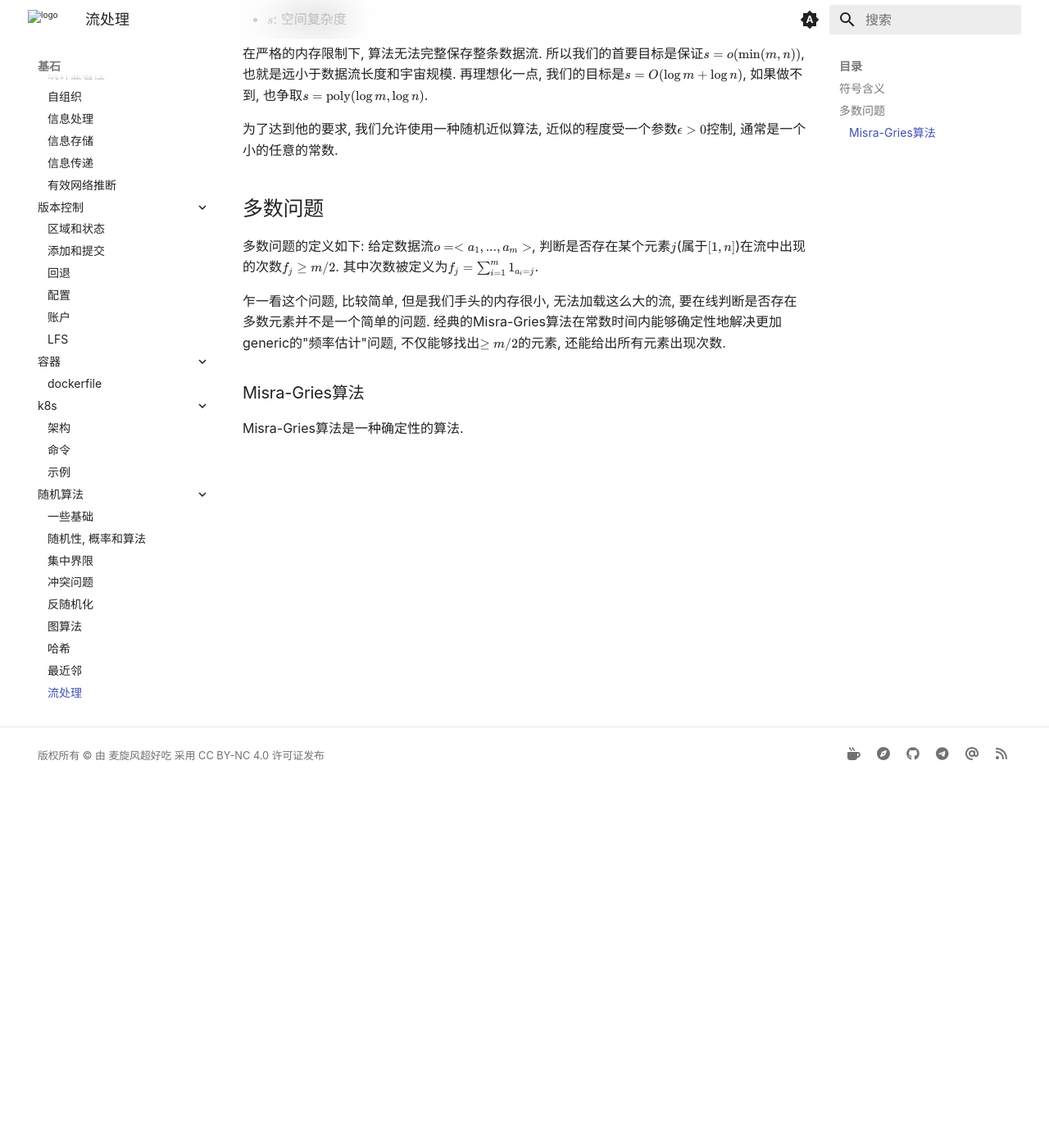
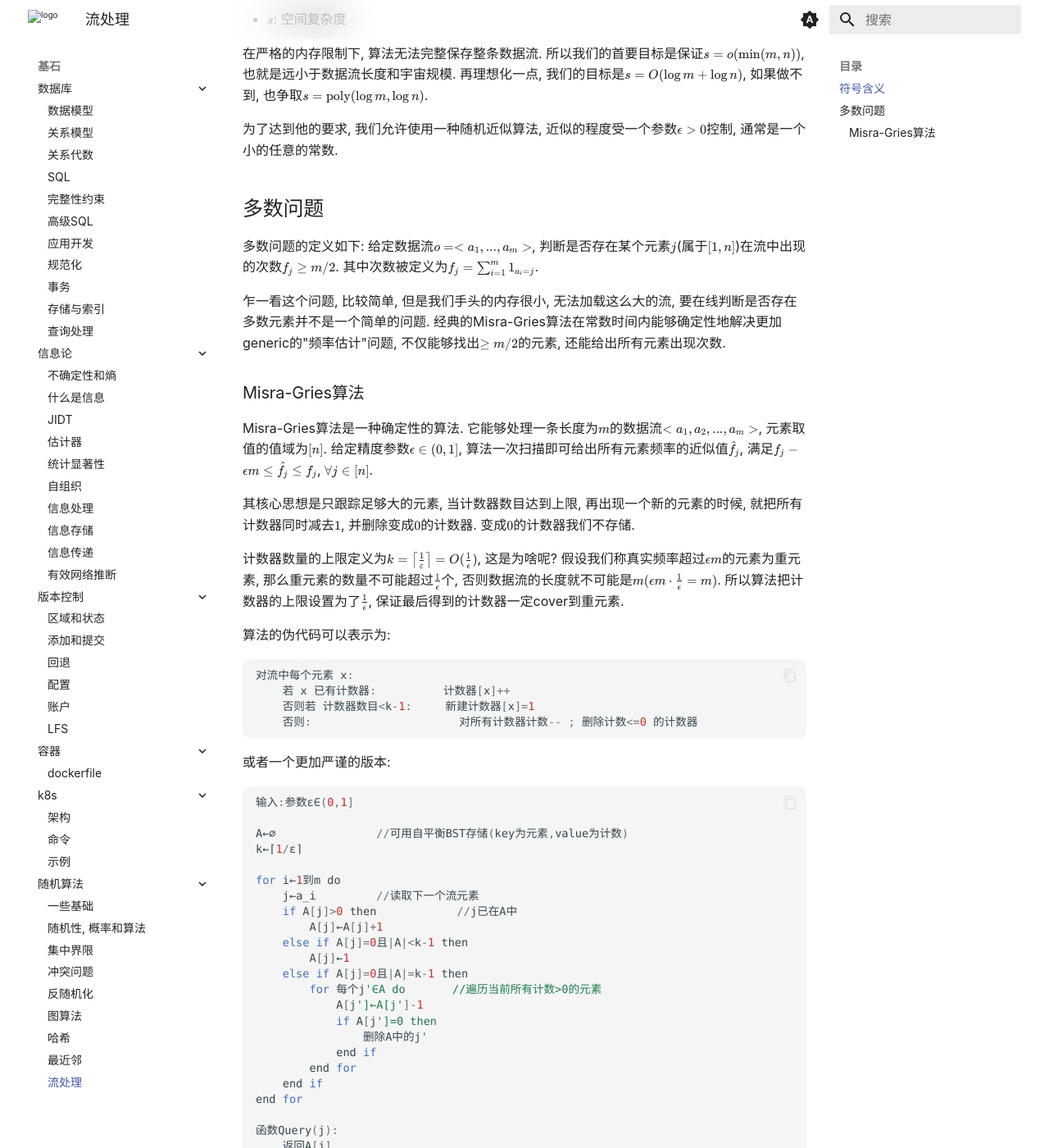
Before and after one commit to ricolxwz/note, an MkDocs documentation site: the page built from docs/general/randomised-algorithm/streaming.md, in a window 1280 px wide and 1400 px high, scrolled down 443 px. Shown: the whole window at 82% size. Built offline with MkDocs 1.6.1 and Material for MkDocs 9.7.7, drawn with Linux system fonts in a browser that asks for light colours; some web fonts are replaced; a style sheet for code colours, icons or effects is not loaded; some of the changed text lies outside the part shown.

````diff
--- a/docs/general/randomised-algorithm/streaming.md
+++ b/docs/general/randomised-algorithm/streaming.md
@@ -23,4 +23,49 @@
 
 ### Misra-Gries算法
 
-Misra-Gries算法是一种确定性的算法.
+Misra-Gries算法是一种确定性的算法. 它能够处理一条长度为$m$的数据流$<a_1, a_2, ..., a_m>$, 元素取值的值域为$[n]$. 给定精度参数$\epsilon\in (0, 1]$, 算法一次扫描即可给出所有元素频率的近似值$\hat{f_j}$, 满足$f_j-\epsilon m\leq \hat{f}_j\leq f_j$, $\forall j\in [n]$.
+
+其核心思想是只跟踪足够大的元素, 当计数器数目达到上限, 再出现一个新的元素的时候, 就把所有计数器同时减去$1$, 并删除变成$0$的计数器. 变成$0$的计数器我们不存储.
+
+计数器数量的上限定义为$k=\bigl\lceil\frac{1}{ε}\bigr\rceil=O(\frac{1}{\epsilon})$, 这是为啥呢? 假设我们称真实频率超过$\epsilon m$的元素为重元素, 那么重元素的数量不可能超过$\frac{1}{\epsilon}$个, 否则数据流的长度就不可能是$m(\epsilon m\cdot \frac{1}{\epsilon}=m)$. 所以算法把计数器的上限设置为了$\frac{1}{\epsilon}$, 保证最后得到的计数器一定cover到重元素.
+
+算法的伪代码可以表示为:
+
+```
+对流中每个元素 x:
+    若 x 已有计数器:          计数器[x]++
+    否则若 计数器数目<k-1:     新建计数器[x]=1
+    否则:                      对所有计数器计数-- ; 删除计数<=0 的计数器
+```
+
+或者一个更加严谨的版本:
+
+```
+输入:参数ε∈(0,1]
+
+A←∅               //可用自平衡BST存储(key为元素,value为计数)
+k←⌈1/ε⌉
+
+for i←1到m do
+    j←a_i         //读取下一个流元素
+    if A[j]>0 then            //j已在A中
+        A[j]←A[j]+1
+    else if A[j]=0且|A|<k-1 then
+        A[j]←1
+    else if A[j]=0且|A|=k-1 then
+        for 每个j'∈A do       //遍历当前所有计数>0的元素
+            A[j']←A[j']-1
+            if A[j']=0 then
+                删除A中的j'
+            end if
+        end for
+    end if
+end for
+
+函数Query(j):
+    返回A[j]
+```
+
+下面我们来论证一下这个算法的复杂度. 数组$A$里面最多只会存$k=O(\frac{1}{\epsilon})$个计数器, 每个计数器需要存两件信息, 元素编号, 取值范围为$[n]$, 占到$\log n$位和当前的计数最大到$m$, 占到$\log m$位. 因此总空间为$s=O(\frac{\log (mn)}{\epsilon})$.
+
+下面我们来论证一下$\hat{f_j}$是否能达到上界$f_j$. 由于$A[j]$只有在元素$j$真正到来的时候才会$++$, 因此最终$\hat{f_j}=A[j]\le f_j$. 下面我们来论证一下$\hat{f_j}$是否能满足下界$f_j-\epsilon m$. 下界的关键在于搞清楚$A[j]$一共被减少了多少次. 注意, 在我们的算法中, 只有当算法执行"全部计数器减一"的时候, $A[j]$才可能被减少, 且这一步发生在计数器的个数已满并且遇到一个新元素的情形.
````
Also changed, not shown: docs/code/deploy-dl-env.md (+8 -0 lines).
